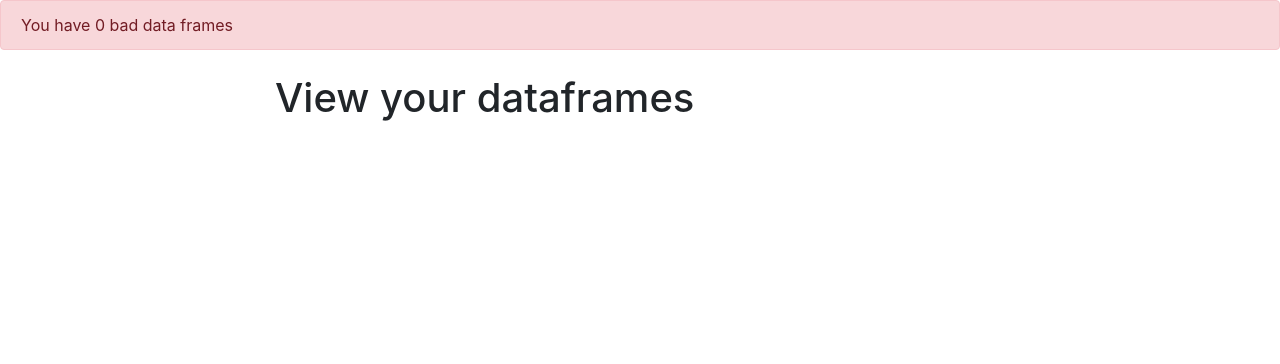
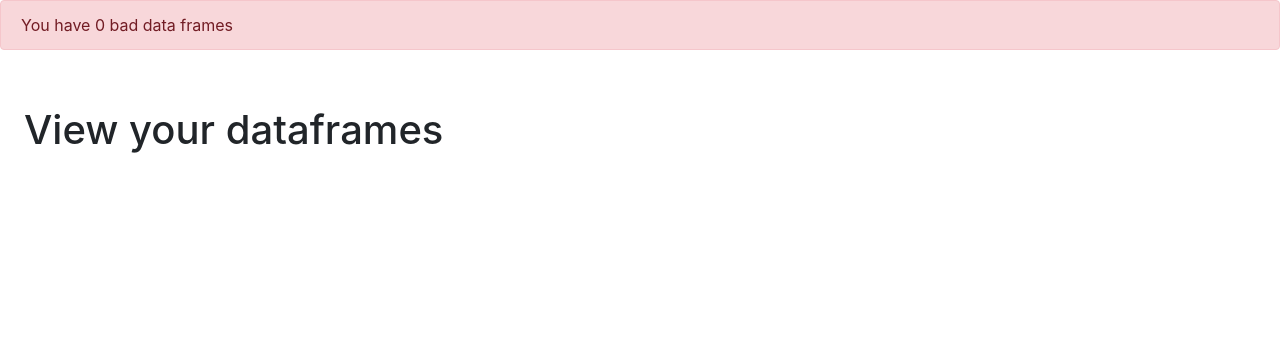
Before and after one commit to TimothyMalahy/webpandas, a Django app: page /view/ in a window 1280 px wide. Shown: the part 56-420 px from the top of the page. Run offline with Django 3.2, Linux system fonts and the light colour scheme; data that the repository does not hold is empty; some libraries are stand-ins or nearby versions.

Commit message:
used tristan's suggestions and changes

```diff
--- a/webpandas/templates/base.html
+++ b/webpandas/templates/base.html
@@ -47,10 +47,11 @@
     </nav>
       {% block alerts %}
       {% endblock %}
-    <div class="container">
-      <div class="row justify-content-center">
-        <div class="col-8">
-          <h1 class="mt-2">
+    <div class="container-fluid mt-4 mb-4 p-4">
+      <h1 class="mt-2">
+      <!-- <div class="row justify-content-center"> -->
+        <!-- <div class="col-8"> -->
+          <!-- <h1 class="mt-2"> -->
               {% block pagetitle %}
               {% endblock %}
           </h1>
```
Also changed, not shown: core/templates/core/manipulate.html (+5 -5 lines).
